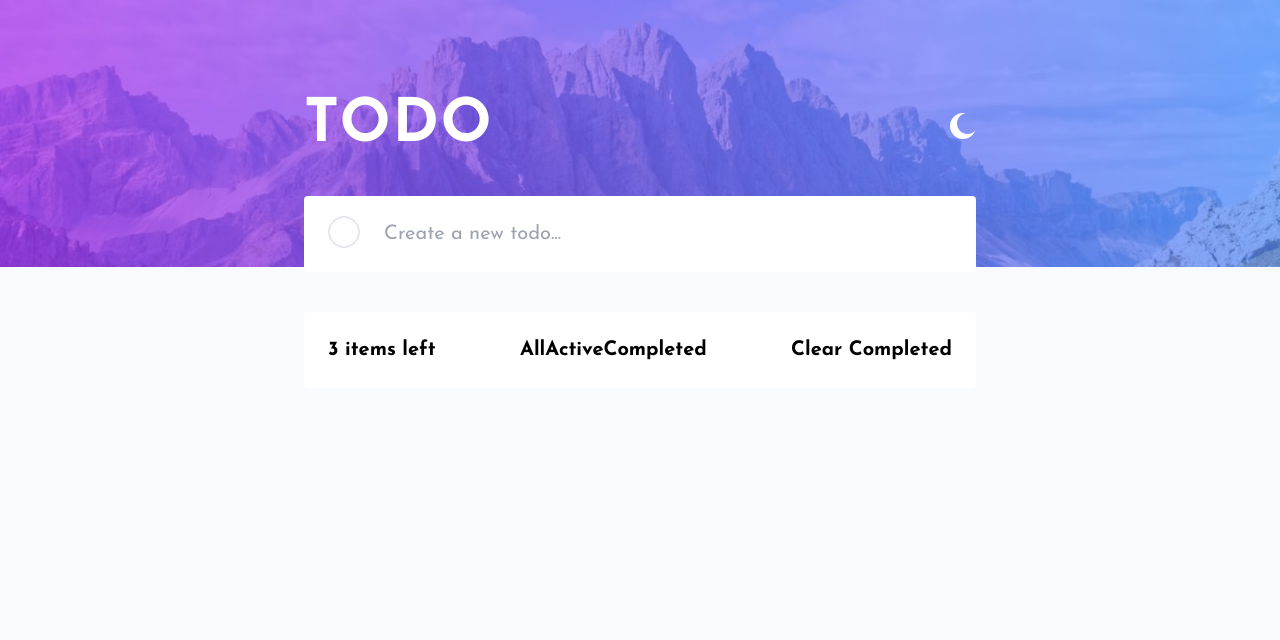
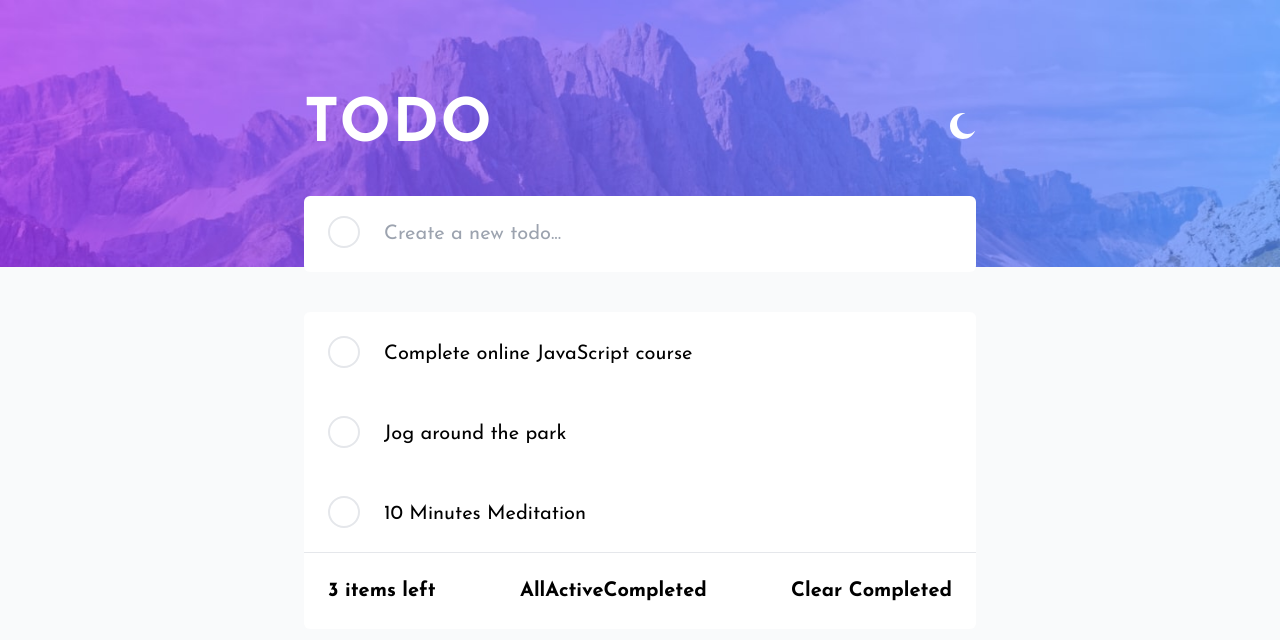
Before and after one commit to theaussie86/angular-todo-list, an Angular app: page / in a window 1280 px wide. Shown: the top 640 px of the page. Built offline with nearby package versions, Linux system fonts and the light colour scheme.

Commit message:
added todo component

```diff
--- a/src/app/app.component.html
+++ b/src/app/app.component.html
@@ -13,14 +13,18 @@
     <div class="w-full mt-10">
       <div class="relative">
         <!-- add a start adornement to the input field -->
-        <app-checkbox class="absolute left-6 top-5" [isDisabled]="true"></app-checkbox>
-        <input type="text" name="add-task" id="add-task" class="w-full p-6 pl-20 rounded text-xl" placeholder="Create a new todo...">
+        <app-checkbox class="absolute left-6 top-5"></app-checkbox>
+        <input type="text" name="add-task" id="add-task" class="w-full p-6 pl-20 rounded-md text-xl" placeholder="Create a new todo...">
       </div>
     </div>
 
-    <div class="w-full mt-10 bg-white rounded container divide-y divide-gray-400">
+    <div class="w-full mt-10 bg-white rounded-md container divide-y divide-gray-200">
 
+      <!-- display todos here -->
 
+      <app-todo text="Complete online JavaScript course"></app-todo>
+      <app-todo text="Jog around the park"></app-todo>
+      <app-todo text="10 Minutes Meditation"></app-todo>
 
       <div class="flex justify-between items-center p-6">
         <div class="text-xl font-bold">3 items left</div>
--- a/src/app/app.component.ts
+++ b/src/app/app.component.ts
@@ -2,11 +2,12 @@ import { Component } from "@angular/core";
 import { RouterOutlet } from "@angular/router";
 import { CommonModule } from "@angular/common";
 import { CheckboxComponent } from "./checkbox/checkbox.component";
+import { TodoComponent } from "./todo/todo.component";
 
 @Component({
   selector: "app-root",
   standalone: true,
-  imports: [RouterOutlet, CommonModule, CheckboxComponent],
+  imports: [RouterOutlet, CommonModule, CheckboxComponent, TodoComponent],
   templateUrl: "./app.component.html",
   styleUrl: "./app.component.css",
 })
--- a/src/app/checkbox/checkbox.component.html
+++ b/src/app/checkbox/checkbox.component.html
@@ -1,3 +1,3 @@
-<div class="rounded-full  size-8" [ngClass]="{'bg-gradient-to-r from-checkBackgroundStart to-checkBackgroundEnd': checked, 'border-2 border-gray-200': !checked, 'cursor-pointer': !isDisabled}" (click)="!isDisabled && toggle()">
+<div class="rounded-full  size-8" [ngClass]="{'bg-gradient-to-r from-checkBackgroundStart to-checkBackgroundEnd': checked, 'border-2 border-gray-200': !checked}">
     <img *ngIf="checked" src="icon-check.svg" alt="Check Icon" class="w-full h-full p-2">
 </div>
--- a/src/app/checkbox/checkbox.component.ts
+++ b/src/app/checkbox/checkbox.component.ts
@@ -10,9 +10,4 @@ import { Component, Input } from "@angular/core";
 })
 export class CheckboxComponent {
   @Input() checked = false;
-  @Input() isDisabled = false;
-
-  public toggle() {
-    this.checked = !this.checked;
-  }
 }
--- /dev/null
+++ b/src/app/todo/todo.component.html
@@ -0,0 +1,9 @@
+<div class="flex gap-x-6 items-end p-6 hover:cursor-pointer group" (click)="toggle()">
+    <app-checkbox [checked]="done"></app-checkbox>
+    <div class="text-xl w-full flex justify-between" [ngClass]="{'text-gray-400 line-through': done}">
+        <span>
+            {{text}}
+        </span>
+        <img src="icon-cross.svg" alt="delete icon" class="size-6 self-center group-hover:block hidden" (click)="remove()" />
+    </div>
+</div>
--- /dev/null
+++ b/src/app/todo/todo.component.ts
@@ -0,0 +1,23 @@
+import { Component, Input } from "@angular/core";
+import { CheckboxComponent } from "../checkbox/checkbox.component";
+import { CommonModule } from "@angular/common";
+
+@Component({
+  selector: "app-todo",
+  standalone: true,
+  imports: [CheckboxComponent, CommonModule],
+  templateUrl: "./todo.component.html",
+  styleUrl: "./todo.component.css",
+})
+export class TodoComponent {
+  done: boolean = false;
+  @Input() text: string = "";
+
+  public toggle() {
+    this.done = !this.done;
+  }
+
+  public remove() {
+    this.done = true;
+  }
+}
```
Also changed, not shown: src/app/todo/todo.component.css (added), 1 other file (tests, documents, lock files or other folders).
